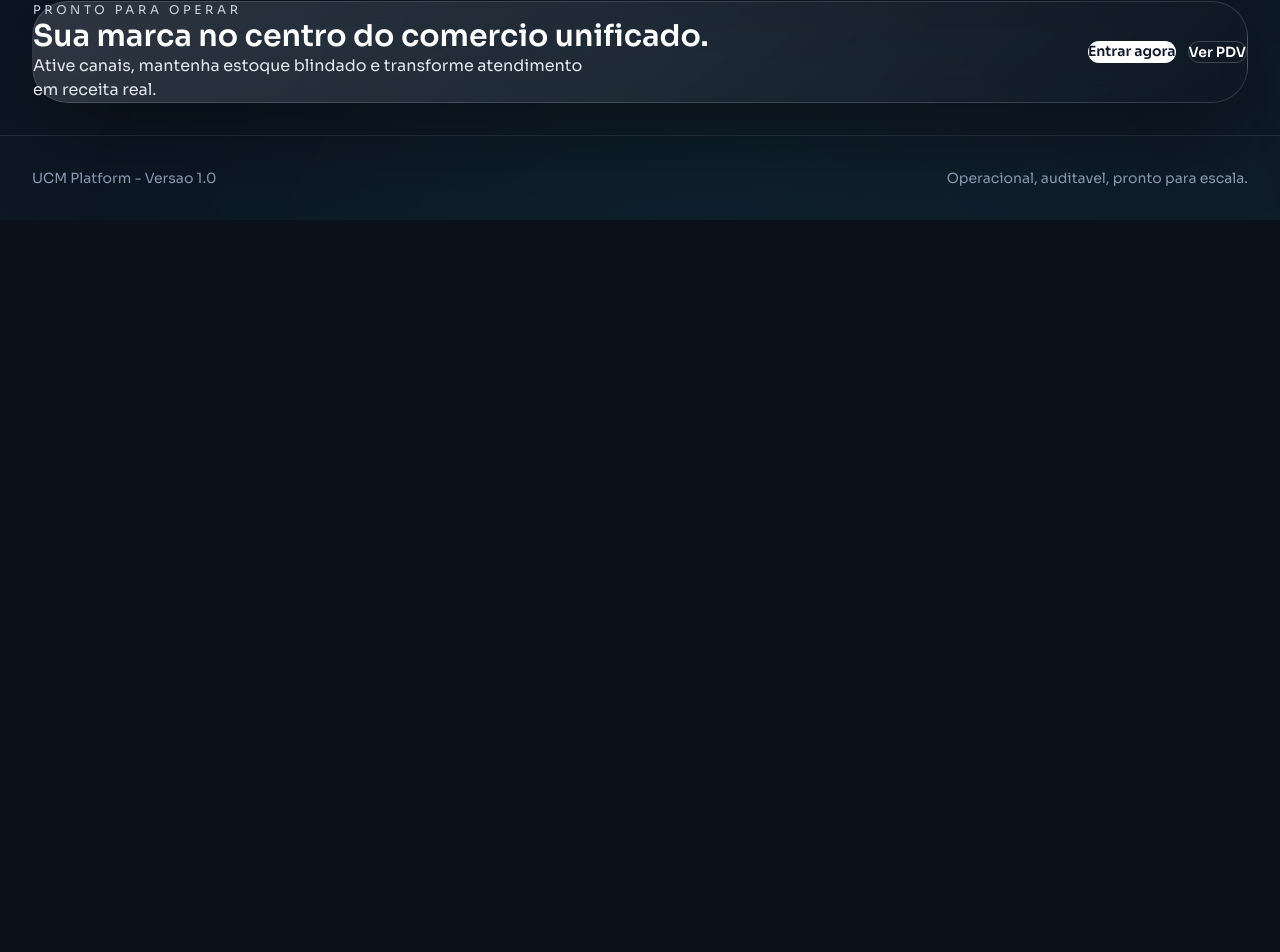
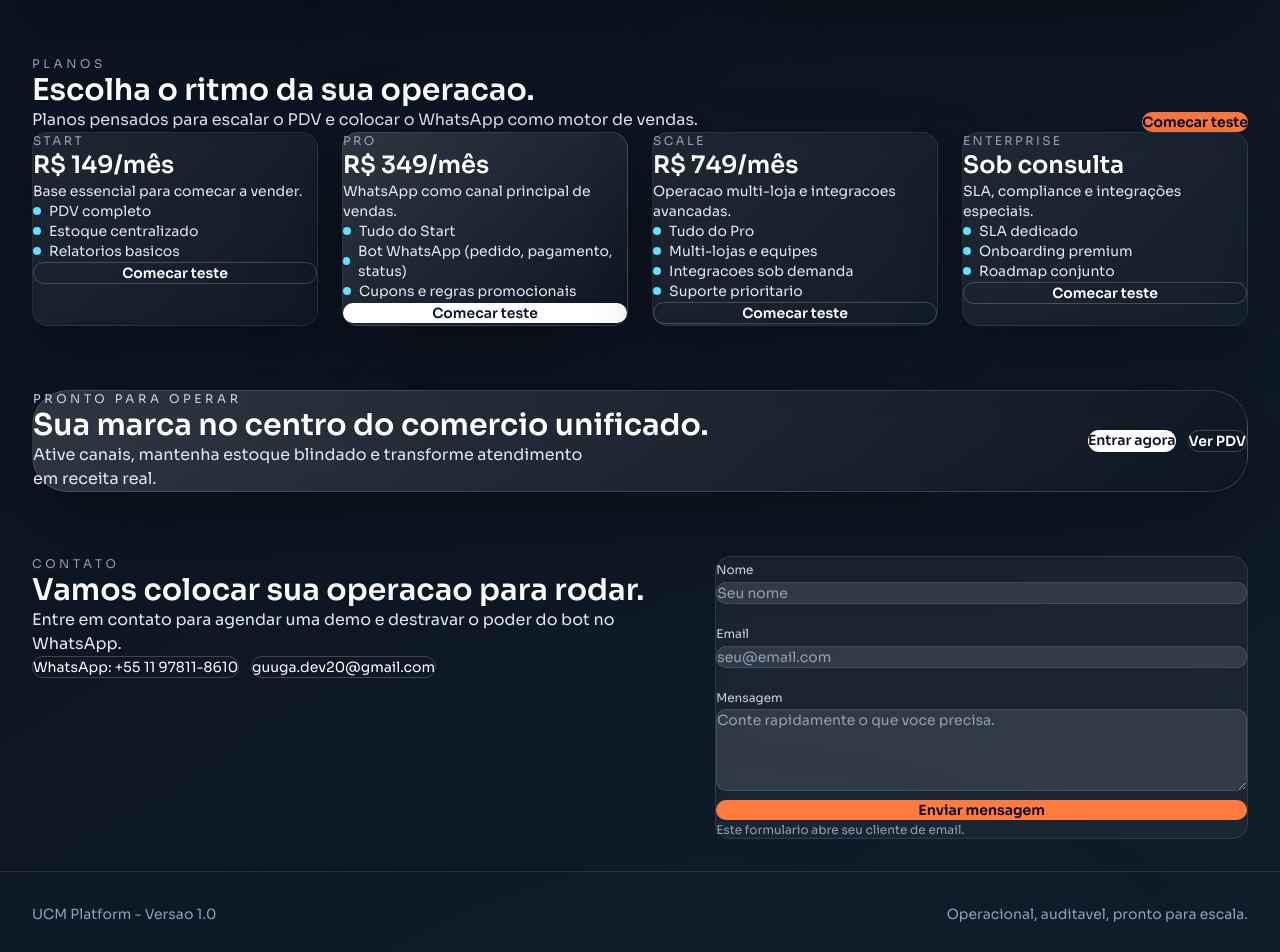
Before and after one commit to eoGuuga/unified-commerce-platform, a Next.js app in the folder frontend/: page / in a window 1280 px wide. Shown: the part 1334-2286 px from the top of the page. Before the commit the page ends 1554 px from the top, so only its background shows below. Built offline with nearby package versions, Linux system fonts and the light colour scheme.

Commit message:
feat: expand marketing home content

```diff
--- a/frontend/app/page.tsx
+++ b/frontend/app/page.tsx
@@ -33,6 +33,43 @@ const flow = [
   { step: "02", title: "Sincronize", text: "Estoque atualizado e reservado." },
   { step: "03", title: "Confirme", text: "Pagamento aprovado em segundos." },
   { step: "04", title: "Entregue", text: "Fluxo de fulfillment orquestrado." },
+]
+
+const pricing = [
+  {
+    name: "Start",
+    price: "R$ 149/mês",
+    description: "Base essencial para comecar a vender.",
+    features: ["PDV completo", "Estoque centralizado", "Relatorios basicos"],
+  },
+  {
+    name: "Pro",
+    price: "R$ 349/mês",
+    description: "WhatsApp como canal principal de vendas.",
+    features: [
+      "Tudo do Start",
+      "Bot WhatsApp (pedido, pagamento, status)",
+      "Cupons e regras promocionais",
+    ],
+    highlight: true,
+  },
+  {
+    name: "Scale",
+    price: "R$ 749/mês",
+    description: "Operacao multi-loja e integracoes avancadas.",
+    features: [
+      "Tudo do Pro",
+      "Multi-lojas e equipes",
+      "Integracoes sob demanda",
+      "Suporte prioritario",
+    ],
+  },
+  {
+    name: "Enterprise",
+    price: "Sob consulta",
+    description: "SLA, compliance e integrações especiais.",
+    features: ["SLA dedicado", "Onboarding premium", "Roadmap conjunto"],
+  },
 ]
 
 export default function Page() {
@@ -168,9 +205,10 @@ export default function Page() {
 
         <section className="page-wrap mt-8 grid gap-10 lg:grid-cols-[1.1fr_0.9fr]">
           <div className="space-y-6">
-            <h2 className="text-3xl font-semibold text-white">Tres interfaces, um unico pulso.</h2>
+            <h2 className="text-3xl font-semibold text-white">Um combo completo para vender sem friccao.</h2>
             <p className="text-slate-200">
-              PDV, e-commerce e WhatsApp obedecem o mesmo core. Um painel unico, estoque central e dados instantaneos.
+              PDV, e-commerce e WhatsApp obedecem o mesmo core. O bot do WhatsApp atende, vende, valida pagamento
+              e acompanha o pedido, fazendo o trabalho pesado acontecer.
             </p>
             <div className="grid gap-4 md:grid-cols-2">
               {channels.map((card) => (
@@ -191,6 +229,54 @@ export default function Page() {
                   <p className="text-white font-semibold">{item.title}</p>
                   <p className="text-sm text-slate-200">{item.text}</p>
                 </div>
+              </div>
+            ))}
+          </div>
+        </section>
+
+        <section className="page-wrap mt-10">
+          <div className="flex items-end justify-between gap-6 flex-wrap">
+            <div>
+              <p className="text-xs uppercase tracking-[0.3em] text-slate-400">Planos</p>
+              <h2 className="mt-3 text-3xl font-semibold text-white">Escolha o ritmo da sua operacao.</h2>
+              <p className="mt-3 text-slate-200 max-w-2xl">
+                Planos pensados para escalar o PDV e colocar o WhatsApp como motor de vendas.
+              </p>
+            </div>
+            <a
+              href="/login"
+              className="rounded-full bg-[var(--accent-coral)] px-6 py-3 text-sm font-semibold text-slate-950 transition hover:translate-y-[-1px] hover:bg-[var(--signal-ember)]"
+            >
+              Comecar teste
+            </a>
+          </div>
+          <div className="mt-8 grid gap-6 md:grid-cols-2 xl:grid-cols-4">
+            {pricing.map((plan) => (
+              <div
+                key={plan.name}
+                className={`rounded-2xl p-6 ${plan.highlight ? "signal-panel border border-white/20" : "glass-card border border-white/10"}`}
+              >
+                <p className="text-xs uppercase tracking-[0.2em] text-slate-400">{plan.name}</p>
+                <p className="mt-3 text-2xl font-semibold text-white">{plan.price}</p>
+                <p className="mt-2 text-sm text-slate-200">{plan.description}</p>
+                <ul className="mt-4 space-y-2 text-sm text-slate-200">
+                  {plan.features.map((feature) => (
+                    <li key={feature} className="flex items-center gap-2">
+                      <span className="h-2 w-2 rounded-full bg-[var(--signal-cyan)]" />
+                      {feature}
+                    </li>
+                  ))}
+                </ul>
+                <a
+                  href="/login"
+                  className={`mt-5 inline-flex w-full items-center justify-center rounded-full px-4 py-2 text-sm font-semibold transition ${
+                    plan.highlight
+                      ? "bg-white text-slate-900 hover:bg-slate-100"
+                      : "border border-white/20 text-white hover:border-white/40"
+                  }`}
+                >
+                  Comecar teste
+                </a>
               </div>
             ))}
           </div>
@@ -224,6 +310,78 @@ export default function Page() {
           </div>
         </section>
 
+        <section className="page-wrap mt-10">
+          <div className="grid gap-8 lg:grid-cols-[1.1fr_0.9fr]">
+            <div className="space-y-4">
+              <p className="text-xs uppercase tracking-[0.3em] text-slate-400">Contato</p>
+              <h2 className="text-3xl font-semibold text-white">Vamos colocar sua operacao para rodar.</h2>
+              <p className="text-slate-200">
+                Entre em contato para agendar uma demo e destravar o poder do bot no WhatsApp.
+              </p>
+              <div className="flex flex-wrap gap-3 text-sm">
+                <a
+                  href="https://wa.me/5511978118610"
+                  className="rounded-full border border-white/20 px-4 py-2 text-white transition hover:border-white/40"
+                  target="_blank"
+                  rel="noreferrer"
+                >
+                  WhatsApp: +55 11 97811-8610
+                </a>
+                <a
+                  href="mailto:guuga.dev20@gmail.com"
+                  className="rounded-full border border-white/20 px-4 py-2 text-white transition hover:border-white/40"
+                >
+                  guuga.dev20@gmail.com
+                </a>
+              </div>
+            </div>
+            <form
+              className="rounded-2xl border border-white/10 bg-white/5 p-6 backdrop-blur"
+              action="mailto:guuga.dev20@gmail.com"
+              method="post"
+              encType="text/plain"
+            >
+              <div className="grid gap-4">
+                <div>
+                  <label className="text-xs text-slate-300">Nome</label>
+                  <input
+                    name="nome"
+                    placeholder="Seu nome"
+                    className="mt-1 w-full rounded-lg border border-white/10 bg-white/10 px-3 py-2 text-sm text-white placeholder:text-slate-400"
+                  />
+                </div>
+                <div>
+                  <label className="text-xs text-slate-300">Email</label>
+                  <input
+                    name="email"
+                    type="email"
+                    placeholder="seu@email.com"
+                    className="mt-1 w-full rounded-lg border border-white/10 bg-white/10 px-3 py-2 text-sm text-white placeholder:text-slate-400"
+                  />
+                </div>
+                <div>
+                  <label className="text-xs text-slate-300">Mensagem</label>
+                  <textarea
+                    name="mensagem"
+                    rows={4}
+                    placeholder="Conte rapidamente o que voce precisa."
+                    className="mt-1 w-full rounded-lg border border-white/10 bg-white/10 px-3 py-2 text-sm text-white placeholder:text-slate-400"
+                  />
+                </div>
+              </div>
+              <button
+                type="submit"
+                className="mt-4 w-full rounded-full bg-[var(--accent-coral)] px-4 py-2 text-sm font-semibold text-slate-950 transition hover:bg-[var(--signal-ember)]"
+              >
+                Enviar mensagem
+              </button>
+              <p className="mt-2 text-xs text-slate-400">
+                Este formulario abre seu cliente de email.
+              </p>
+            </form>
+          </div>
+        </section>
+
         <footer className="page-wrap mt-6 border-t border-white/10 pt-6 text-sm text-slate-400">
           <div className="flex flex-wrap items-center justify-between gap-3">
             <p>UCM Platform - Versao 1.0</p>
```
